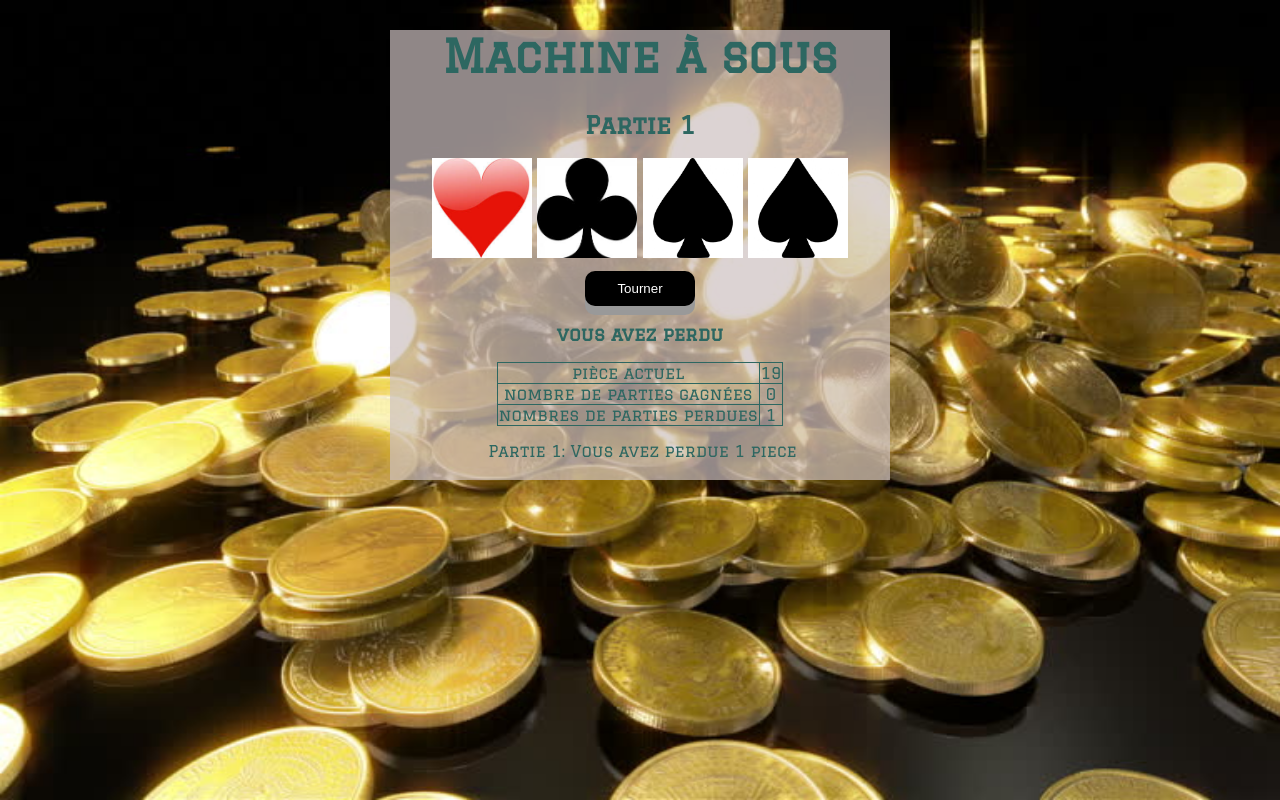
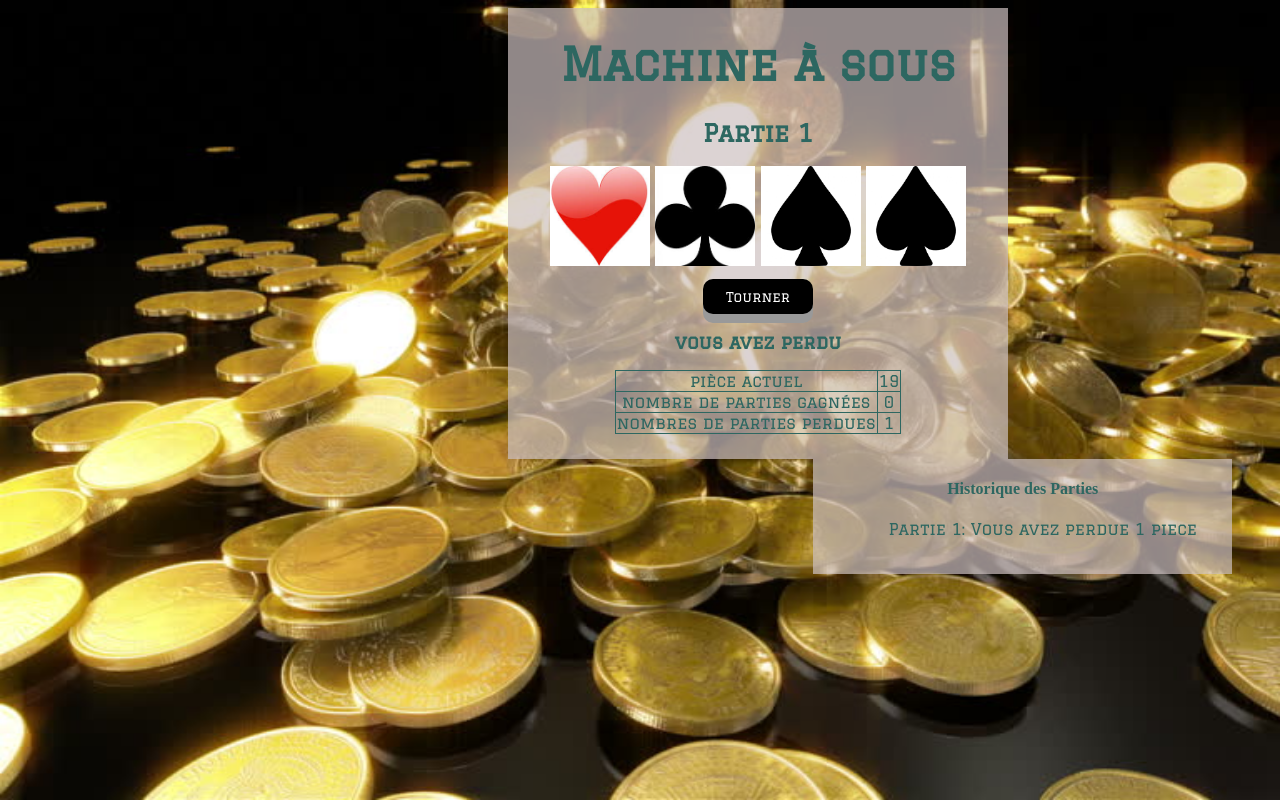
Before and after one commit to Dygzz/Projet_JS, a plain HTML site: page Index.html in a window 1280 px wide. Both pictures are taken after a click on the button "Tourner". Drawn offline with nearby package versions, Linux system fonts and the light colour scheme.

Commit message:
modification de disgne

```diff
--- a/Index.html
+++ b/Index.html
@@ -8,6 +8,7 @@
 
 </head>
 <body>
+<div>
     <div class="global">
         <h1>Machine à sous</h1>
         <h2>Partie 1</h2>
@@ -33,22 +34,29 @@
                 <td class="perdu">0</td>
             </tr>
         </table>
+    </div>
 
+    <div class="score">
+
+        <h4>Historique des Parties</h4>
         <ul>
 
         </ul>
+
     </div>
+</div>
+
 <script src="https://code.jquery.com/jquery-3.2.0.min.js"></script>
 <script>
     var sous = 20;
     var NumPartie = 0;
     var ConteurDeSous = $(".pièce");
-var PartieGagnées = 0;
-var PartiePerdu =0;
+    var PartieGagnes = 0;
+    var PartiePerdu = 0;
 
     $('button').click(function () {
         sous -= 1;
-    NumPartie += 1 ;
+        NumPartie += 1;
 
         $('h2').html('Partie ' + NumPartie);
 
@@ -60,40 +68,38 @@ $('button').click(function () {
 
         $("#1").attr('src', "image/img_" + img1 + ".jpg");
         $("#2").attr('src', "image/img_" + img2 + ".jpg");
-    $("#3").attr('src',"image/img_" + img3 + ".jpg" );
+        $("#3").attr('src', "image/img_" + img3 + ".jpg");
         $("#4").attr('src', "image/img_" + img4 + ".jpg");
 
-    if (img1 == img2 && img2 == img3 && img3 == img4){
+        if (img1 == img2 && img2 == img3 && img3 == img4) {
             sous += 10;
-        PartieGagnées ++;
+            PartieGagnes++;
             $('h3').html('vous avez gagné');
             ConteurDeSous.html(sous);
-        $('.gagné').html(PartieGagnées);
+            $('.gagné').html(PartieGagnes);
             $('ul').append("Partie " + NumPartie + ": Vous avez gagné 10 piece <br>")
         }
-    else if(img1 == img2 && img1 == img3 || img1 == img3 && img1 == img4 || img1 == img2 && img1 == img4 ||
+        else if (img1 == img2 && img1 == img3 || img1 == img3 && img1 == img4 || img1 == img2 && img1 == img4 ||
             img2 == img3 && img2 == img4) {
             sous += 5;
-        PartieGagnées ++;
+            PartieGagnes++;
             $('h3').html('vous avez gagné');
             ConteurDeSous.html(sous);
-        $('.gagné').html(PartieGagnées);
+            $('.gagné').html(PartieGagnes);
             $('ul').append("Partie " + NumPartie + ": Vous avez Gagnée 5 piece <br>")
 
         }
 
-    else{
+        else {
             $('h3').html('vous avez perdu');
-        PartiePerdu ++;
+            PartiePerdu++;
             $('.perdu').html(PartiePerdu);
-        $('ul').append("Partie " + NumPartie +  ": Vous avez perdue 1 piece <br>")
+            $('ul').append("Partie " + NumPartie + ": Vous avez perdue 1 piece <br>")
         }
 
-    if (sous === 0){
+        if (sous === 0) {
             alert("vous n'avez plus d\'argent")
         }
-
-
 
 
     })
--- a/index.css
+++ b/index.css
@@ -15,14 +15,26 @@ body {
     color: #2D6761;
     background-color:rgba(206, 193, 193, 0.7);
     width:500px;
-    margin:auto;
+    float: left;
+    margin-left: 500px;
+
     font-family: 'Graduate', cursive;
+    padding-bottom: 25px;
 
 }
+
+.score {
+    float: right;
+    color: #2D6761;
+    display: inline-block;
+    background-color:rgba(206, 193, 193, 0.7);
+    margin-right: 40px;
+
+}
+
 table {
     margin: auto;
     border-collapse: collapse;
-
 }
 td {
     border: 1px solid;
@@ -34,9 +46,17 @@ h1 {
 h3 {
     font-size: large;
 }
+
 ul {
     padding-bottom: 20px;
     margin-right: 35px;
+    margin-left: 35px;
+    font-family: 'Graduate', cursive;
+}
+
+
+h4  {
+text-align: center;
 }
 
 button {
@@ -49,6 +69,7 @@ button {
     box-shadow: 0 9px #999;
     border-radius: 10px;
     outline: none;
+    font-family: 'Graduate', cursive;
 }
 button:active {
     box-shadow: 0 0px #999;
```
Lines whose indentation alone changed are shown as unchanged.
